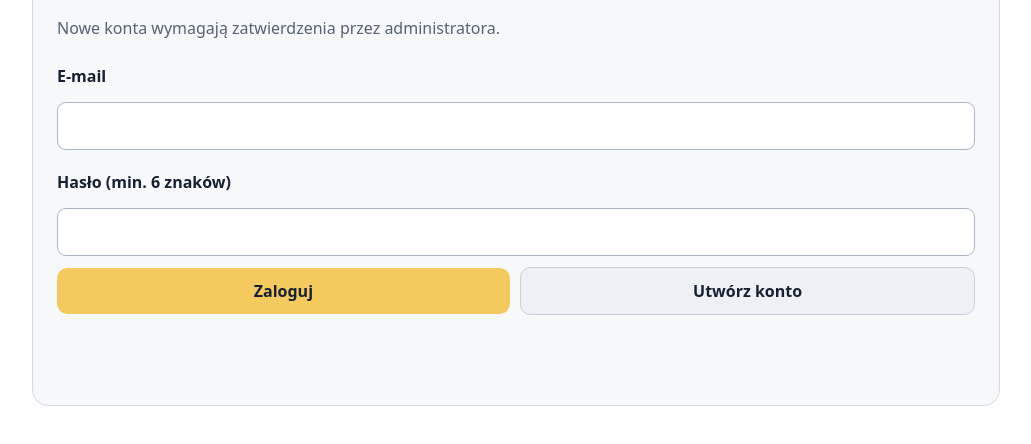
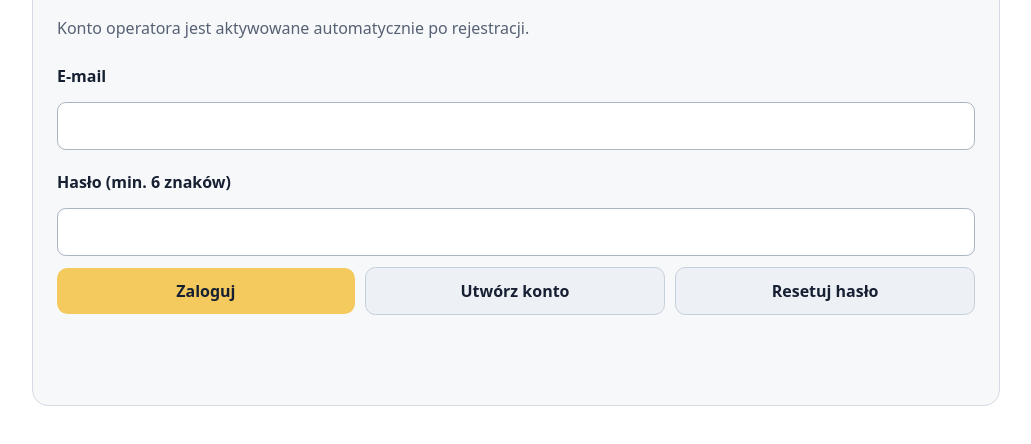
Before and after one commit to kszeruga/zegar-turniejowy, a plain HTML site: page control.html in a window 1280 px wide. Shown: the part 152-596 px from the top of the page, without its empty margins (124-1155 px from the left). Drawn offline with Linux system fonts and the light colour scheme; no server answers.

Commit message:
Add self-service password reset and automatic operator registration

```diff
--- a/control.html
+++ b/control.html
@@ -1,5 +1,5 @@
 <!doctype html><html lang="pl"><head><meta charset="utf-8"><meta name="viewport" content="width=device-width, initial-scale=1"><title>Panel operatora — Zegar Turniejowy</title><link rel="stylesheet" href="./styles.css"></head>
 <body><main class="shell"><header class="topbar"><a class="brand" href="./index.html">Zegar Turniejowy</a><nav><a href="./admin.html">Administracja</a><a href="./index.html">Ekran główny</a></nav></header>
-<section id="authPanel" class="panel"><h1>Panel operatora</h1><p class="muted">Nowe konta wymagają zatwierdzenia przez administratora.</p><form id="authForm" class="stack"><label for="email">E-mail</label><input id="email" type="email" autocomplete="username" required><label for="password">Hasło (min. 6 znaków)</label><input id="password" type="password" minlength="6" autocomplete="current-password" required><div class="row"><button class="primary" type="submit">Zaloguj</button><button class="secondary" type="button" id="registerButton">Utwórz konto</button></div><p id="authStatus" class="status" role="status"></p></form></section>
+<section id="authPanel" class="panel"><h1>Panel operatora</h1><p class="muted">Konto operatora jest aktywowane automatycznie po rejestracji.</p><form id="authForm" class="stack"><label for="email">E-mail</label><input id="email" type="email" autocomplete="username" required><label for="password">Hasło (min. 6 znaków)</label><input id="password" type="password" minlength="6" autocomplete="current-password" required><div class="row"><button class="primary" type="submit">Zaloguj</button><button class="secondary" type="button" id="registerButton">Utwórz konto</button><button class="secondary" type="button" id="resetPasswordButton">Resetuj hasło</button></div><p id="authStatus" class="status" role="status"></p></form></section>
 <section id="pendingPanel" class="panel" hidden><h2>Konto oczekuje na zatwierdzenie</h2><p>Administrator musi zatwierdzić prośbę, zanim będzie można tworzyć i obsługiwać zegary.</p><p id="pendingStatus" class="status" role="status"></p><button id="pendingLogout" class="secondary">Wyloguj</button></section>
 <section id="operatorPanel" hidden><div class="row"><h1>Zegary</h1><button id="logoutButton" class="secondary">Wyloguj</button></div><p id="accountInfo" class="muted"></p><section class="panel"><h2>Utwórz zegar</h2><form id="createForm" class="stack"><label for="timerName">Nazwa (np. Stolik 1)</label><input id="timerName" maxlength="100" required><div class="row"><div><label for="minutes">Minuty</label><input id="minutes" type="number" min="0" max="1440" value="5" required></div><div><label for="seconds">Sekundy</label><input id="seconds" type="number" min="0" max="59" value="0" required></div></div><button class="primary" type="submit">Utwórz zegar</button></form><p id="createStatus" class="status" role="status"></p></section><section class="panel"><h2 id="listHeading">Twoje zegary</h2><div id="timerList"></div></section></section></main><script type="module" src="./control.js"></script></body></html>
```
